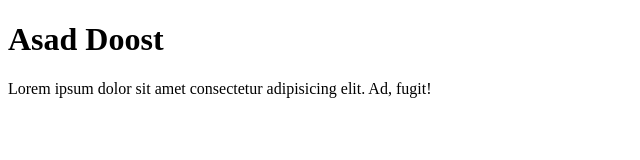
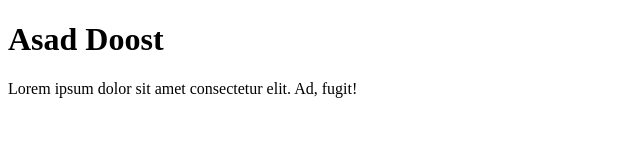
Before and after one commit to asaddoost/git-for-test-1, a plain HTML site: page index.html in a window 1280 px wide. Shown: the full height of the page, 0-640 px from the left. Drawn offline with Linux system fonts and the light colour scheme.

Commit message:
Update index.html

```diff
--- a/index.html
+++ b/index.html
@@ -9,6 +9,7 @@
 <body>
 
     <h1>Asad Doost</h1>
-    <p>Lorem ipsum dolor sit amet consectetur adipisicing elit. Ad, fugit!</p>
+    <p>Lorem ipsum dolor sit amet consectetur  elit. Ad, fugit!</p>
+
 </body>
 </html>
```
